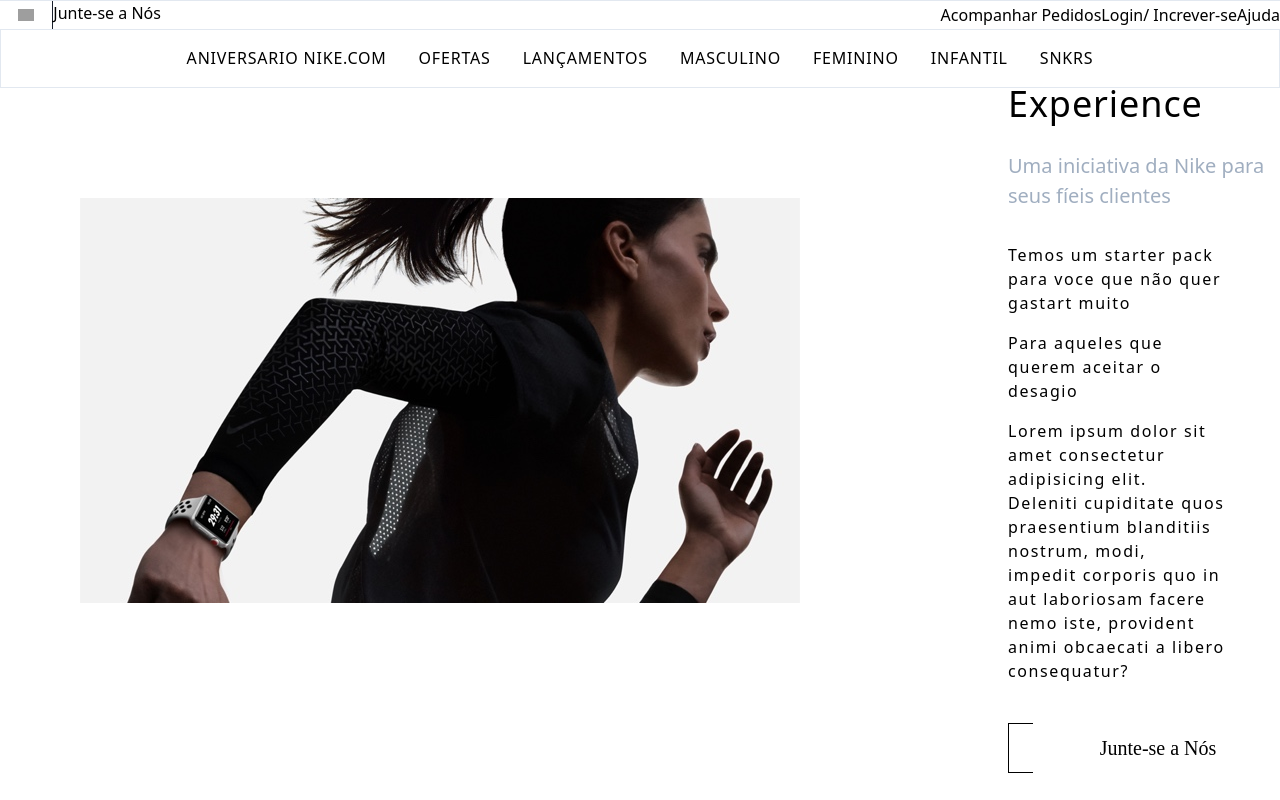
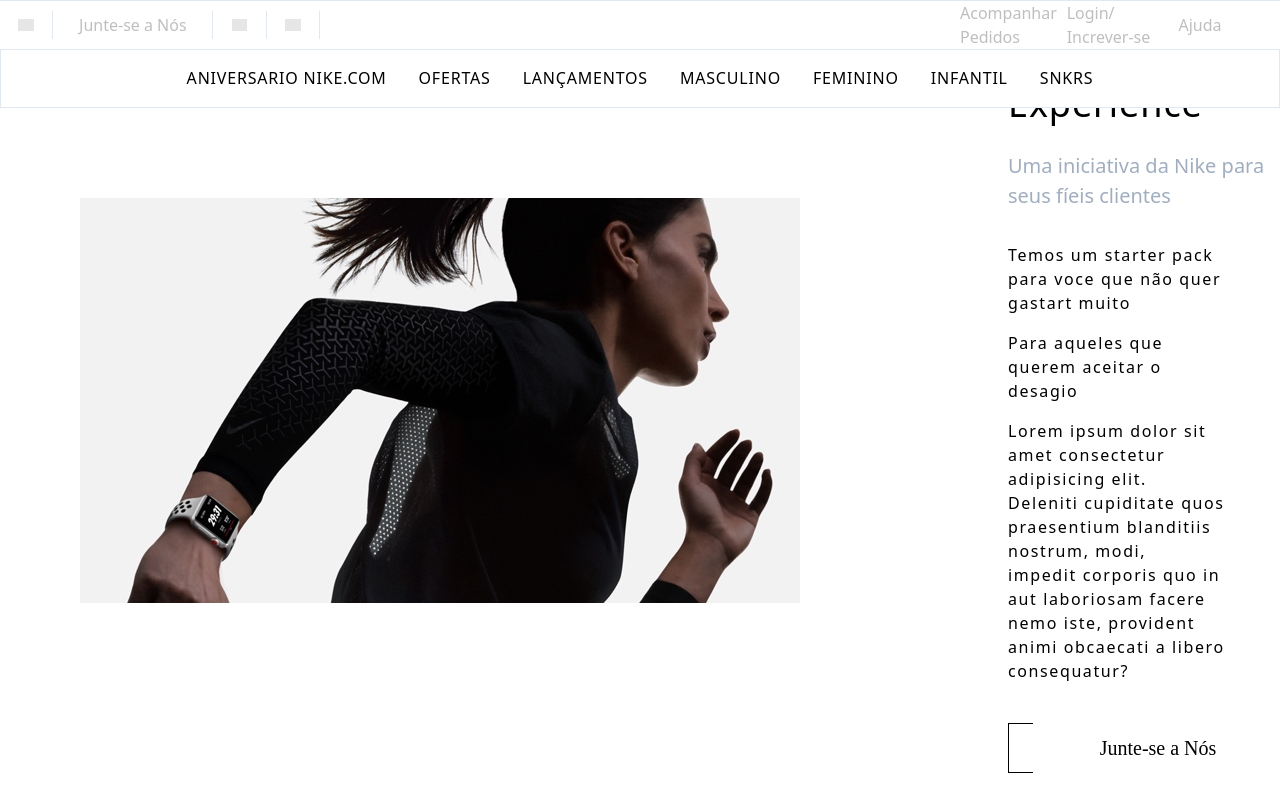
Before and after one commit to Prz901/nike-temp, a React (Create React App) app: page /home in a window 1280 px wide. Shown: the top 800 px of the page. Built offline with nearby package versions, Linux system fonts and the light colour scheme; grey boxes are pictures that could not be loaded.

Commit message:
done header with icons and opacity

```diff
--- a/src/pages/Home.jsx
+++ b/src/pages/Home.jsx
@@ -9,23 +9,62 @@ export default function Home() {
       <div className=' flex flex-col h-screen w-full bg-white relative'>
         {/* <div className='nike'></div> */}
         <div className='fixed bg-white z-10 w-full '>
-          <div className='flex items-center justify-between border-solid border-t border-gray-300  w-full'>
+          <div className='flex items-center justify-between border-solid border-t border-gray-300  w-full '>
             <div className='flex w-1/2'>
-              <div className='border-r border-solid border-gray-900 w-1/12'>
+              <div className='border-r border-solid border-gray-300 w-1/12'>
                 <div className='flex  justify-center '>
-                  <img src='https://images.lojanike.com.br/topbar/ni/9_20190522191510.svg' alt='' className='min-logo py-2' />
+                  <img
+                    src='https://images.lojanike.com.br/topbar/ni/9_20190522191510.svg'
+                    alt=''
+                    className='min-logo py-2 opacity-25 cursor-pointer hover:opacity-100'
+                  />
                 </div>
               </div>
-
-              <p>Junte-se a Nós</p>
-              {/* <img src='https://images.lojanike.com.br/topbar/ni/8_20190522191105.png' alt='' className='min-logo' />
-              <img src='https://images.lojanike.com.br/topbar/ni/12_20200512184709.png' alt='' className='min-logo' /> */}
+              <div className='border-r border-solid border-gray-300 w-3/12'>
+                <div className='flex  items-center justify-center h-full  opacity-25 cursor-pointer hover:opacity-100'>
+                  <p>Junte-se a Nós</p>
+                </div>
+              </div>
+              <div className='border-r border-solid border-gray-300 w-1/12'>
+                <div className='flex  justify-center '>
+                  <img
+                    src='https://images.lojanike.com.br/topbar/ni/8_20190522191105.png'
+                    alt=''
+                    className='min-logo py-2 opacity-25 cursor-pointer hover:opacity-100'
+                  />
+                </div>
+              </div>
+              <div className='border-r border-solid border-gray-300 w-1/12'>
+                <div className='flex  items-center h-full justify-center '>
+                  <img
+                    src='https://images.lojanike.com.br/topbar/ni/12_20200512184709.png'
+                    alt=''
+                    className='min-logo py-2 opacity-25 cursor-pointer hover:opacity-100'
+                  />
+                </div>
+              </div>
             </div>
-            <div className='flex items-center '>
-              <p>Acompanhar Pedidos</p>
-              <p>Login/ Increver-se</p>
-              <p>Ajuda</p>
-              <i className='fas fa-shopping-cart' />
+            <div className='flex items-center justify-end w-1/2 '>
+              <div className=' w-2/12'>
+                <div className='flex  items-center justify-center h-full  opacity-25 cursor-pointer hover:opacity-100'>
+                  <p className='text-base'>Acompanhar Pedidos</p>
+                </div>
+              </div>
+              <div className=' w-2/12'>
+                <div className='flex  items-center justify-center h-full  opacity-25 cursor-pointer hover:opacity-100'>
+                  <p className='text-base'>Login/ Increver-se</p>
+                </div>
+              </div>
+              <div className=' w-1/12'>
+                <div className='flex  items-center justify-center h-full  opacity-25 cursor-pointer hover:opacity-100'>
+                  <p className='text-base'>Ajuda</p>
+                </div>
+              </div>
+              <div className=' w-1/12'>
+                <div className='flex  items-center justify-center h-full  opacity-25 cursor-pointer hover:opacity-100'>
+                  <i className='fas fa-shopping-cart' />
+                </div>
+              </div>
             </div>
           </div>
 
```
